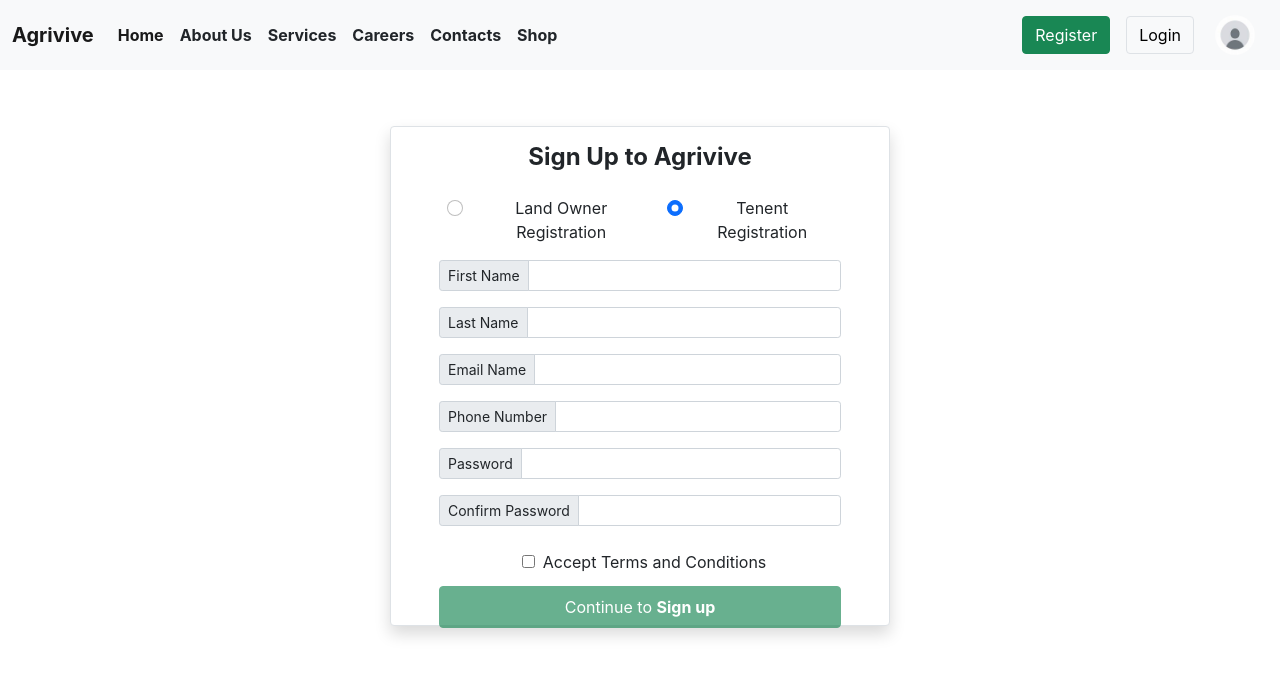
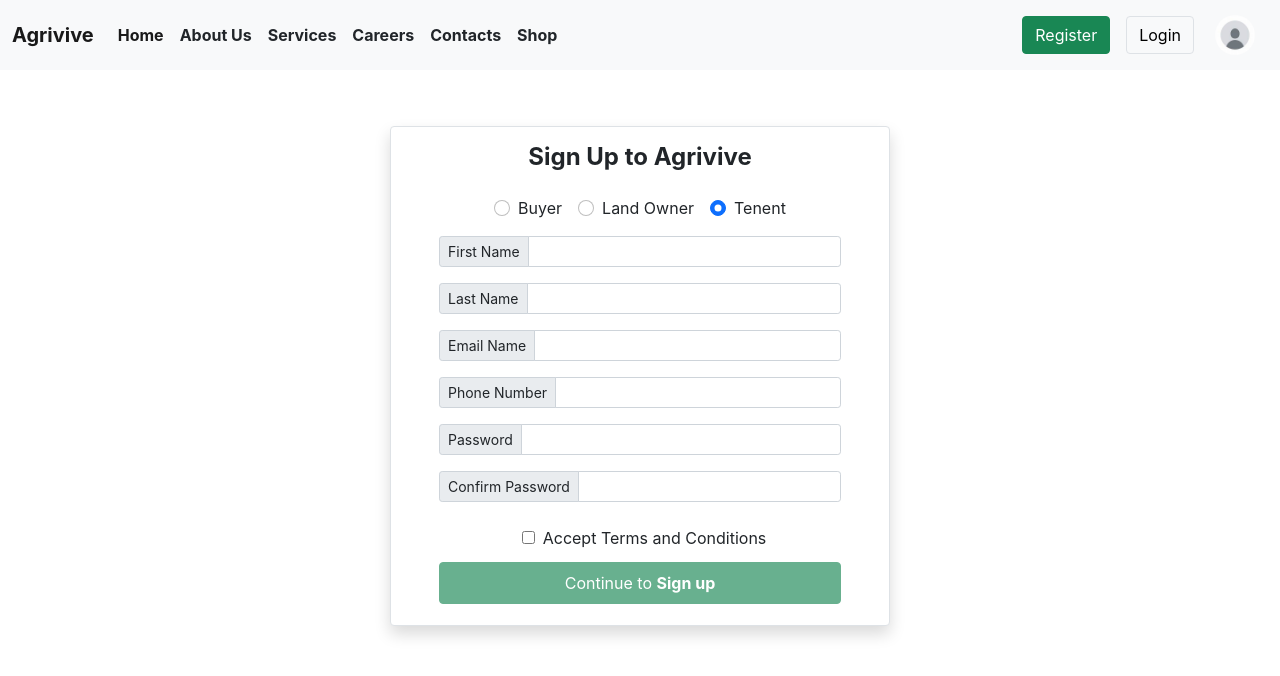
Before and after one commit to HariSirikonda/Agrivive, a React (Create React App) app: page /register in a window 1280 px wide. Shown: the top 676 px of the page. Built offline with nearby package versions, Linux system fonts and the light colour scheme.

Commit message:
Added buyer radio to the registration page

```diff
--- a/src/components/register.js
+++ b/src/components/register.js
@@ -17,45 +17,51 @@ function Register() {
             <section className="wrapper mb-3">
                 <div className="container mt-5">
                     <div className="d-flex align-items-center justify-content-center w-50 m-auto">
-                        <form className="rounded bg-white shadow py-3 px-5 m-2 border" style={{ width: '500px', height: '500px'}}>
+                        <form className="rounded bg-white shadow py-3 px-5 m-2 border" style={{ width: '500px', height: '500px' }}>
                             <h3 className="text-dark fw-bolder fs-4">Sign Up to Agrivive</h3>
                             <div className='d-flex align-items-center justify-content-center'>
                                 <div className="form-check mx-2 m-3">
                                     <input className="form-check-input" type="radio" name="exampleRadio" id="LandOwner" value="option1" />
                                     <label className="form-check-label" for="radio1">
-                                        Land Owner Registration
+                                        Buyer
+                                    </label>
+                                </div>
+                                <div className="form-check mx-2 m-3">
+                                    <input className="form-check-input" type="radio" name="exampleRadio" id="LandOwner" value="option1" />
+                                    <label className="form-check-label" for="radio1">
+                                        Land Owner
                                     </label>
                                 </div>
                                 <div className="form-check mx-2 m-3">
                                     <input className="form-check-input" type="radio" name="exampleRadio" id="Tenent" value="option1" checked />
                                     <label className="form-check-label" for="radio1">
-                                        Tenent Registration
+                                        Tenent
                                     </label>
                                 </div>
                             </div>
                             <div class="input-group input-group-sm mb-3">
                                 <span class="input-group-text" id="inputGroup-sizing-sm">First Name</span>
-                                <input type="text" class="form-control" aria-label="Sizing example input" aria-describedby="inputGroup-sizing-sm"/>
+                                <input type="text" class="form-control" aria-label="Sizing example input" aria-describedby="inputGroup-sizing-sm" />
                             </div>
                             <div class="input-group input-group-sm mb-3">
                                 <span class="input-group-text" id="inputGroup-sizing-sm">Last Name</span>
-                                <input type="text" class="form-control" aria-label="Sizing example input" aria-describedby="inputGroup-sizing-sm"/>
+                                <input type="text" class="form-control" aria-label="Sizing example input" aria-describedby="inputGroup-sizing-sm" />
                             </div>
                             <div class="input-group input-group-sm mb-3">
                                 <span class="input-group-text" id="inputGroup-sizing-sm">Email Name</span>
-                                <input type="email" class="form-control" aria-label="Sizing example input" aria-describedby="inputGroup-sizing-sm"/>
+                                <input type="email" class="form-control" aria-label="Sizing example input" aria-describedby="inputGroup-sizing-sm" />
                             </div>
                             <div class="input-group input-group-sm mb-3">
                                 <span class="input-group-text" id="inputGroup-sizing-sm">Phone Number</span>
-                                <input type="text" class="form-control" aria-label="Sizing example input" aria-describedby="inputGroup-sizing-sm"/>
+                                <input type="text" class="form-control" aria-label="Sizing example input" aria-describedby="inputGroup-sizing-sm" />
                             </div>
                             <div class="input-group input-group-sm mb-3">
                                 <span class="input-group-text" id="inputGroup-sizing-sm">Password</span>
-                                <input type="password" class="form-control" aria-label="Sizing example input" aria-describedby="inputGroup-sizing-sm"/>
+                                <input type="password" class="form-control" aria-label="Sizing example input" aria-describedby="inputGroup-sizing-sm" />
                             </div>
                             <div class="input-group input-group-sm mb-3">
                                 <span class="input-group-text" id="inputGroup-sizing-sm">Confirm Password</span>
-                                <input type="password" class="form-control" aria-label="Sizing example input" aria-describedby="inputGroup-sizing-sm"/>
+                                <input type="password" class="form-control" aria-label="Sizing example input" aria-describedby="inputGroup-sizing-sm" />
                             </div>
                             <div className="text-center w-100 mt-1 p-1">
                                 <input className="m-2" type="checkbox" value="TermsAccepted" checked={isChecked} onChange={handleCheckboxChange} />
```
